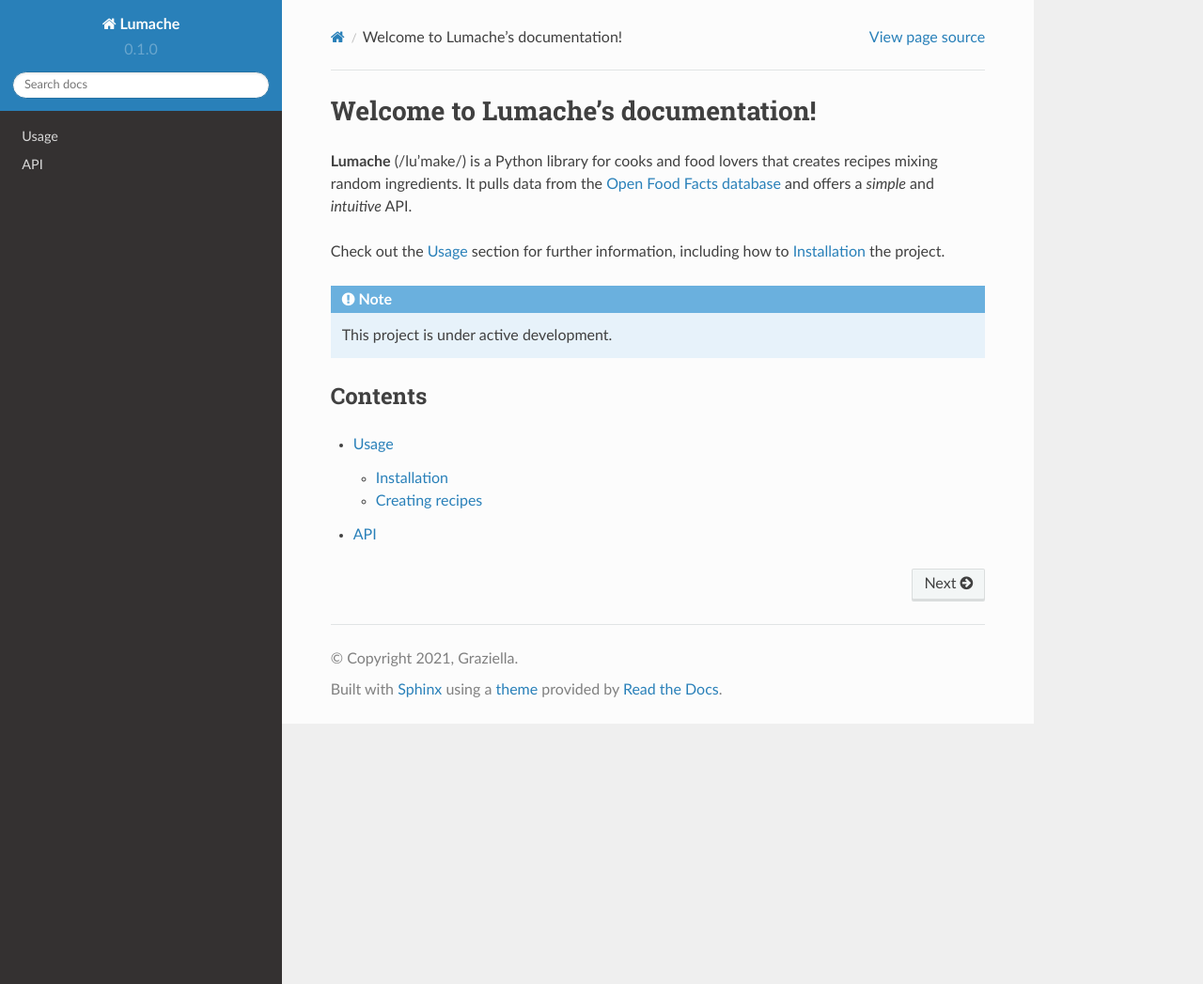
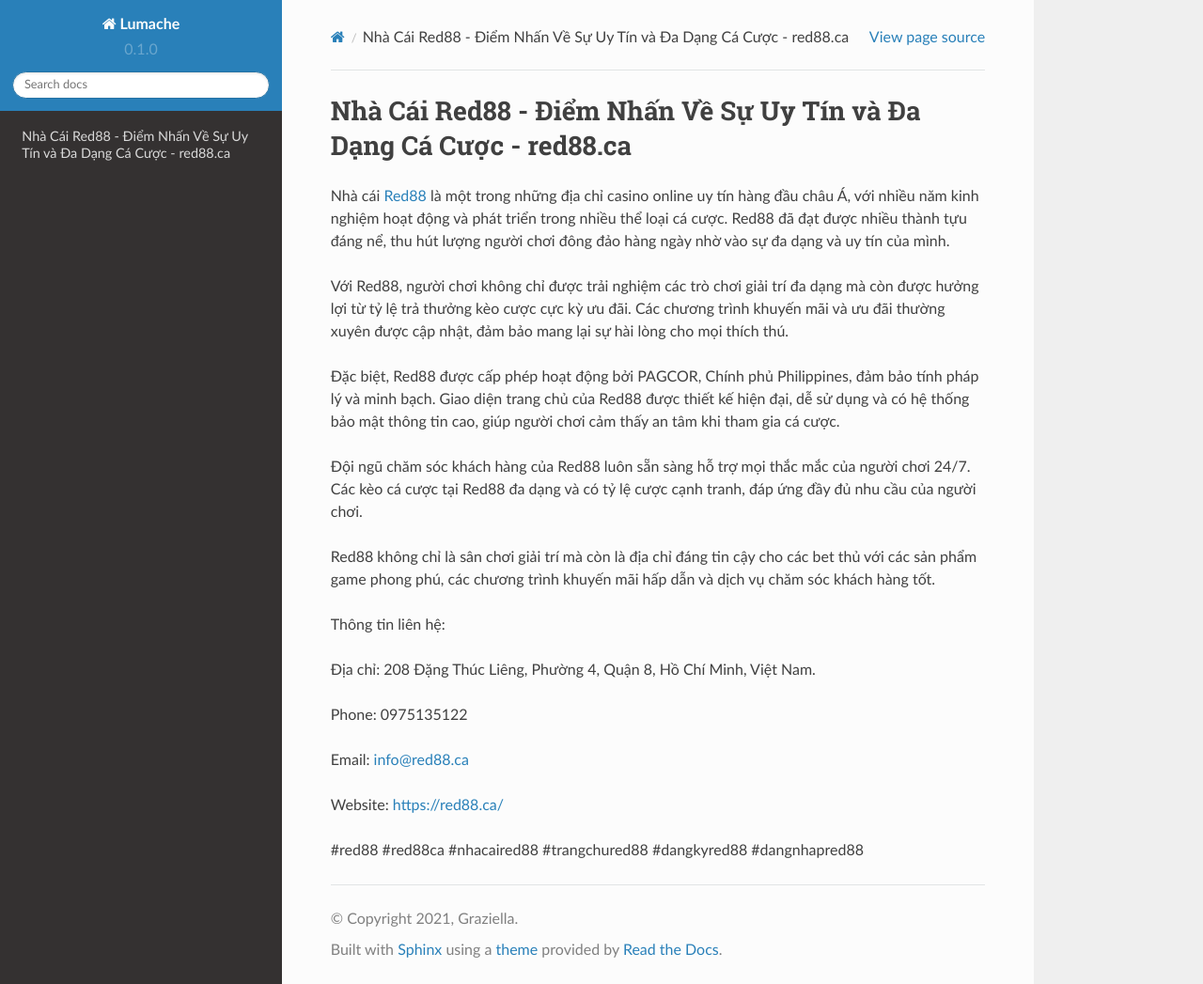
Before and after one commit to socialentity1/red88ca, a Sphinx documentation site: the page built from docs/source/index.rst, in a window 1280 px wide and 1047 px high. Shown: the whole window at 94% size. Built offline with Sphinx 7.4.7 and the Read the Docs theme 2.0.0, drawn with Linux system fonts in a browser that asks for light colours.

Commit message:
Update index.rst

```diff
--- a/docs/source/index.rst
+++ b/docs/source/index.rst
@@ -1,22 +1,24 @@
-Welcome to Lumache's documentation!
+Nhà Cái Red88 - Điểm Nhấn Về Sự Uy Tín và Đa Dạng Cá Cược - red88.ca
 ===================================
 
-**Lumache** (/lu'make/) is a Python library for cooks and food lovers
-that creates recipes mixing random ingredients.
-It pulls data from the `Open Food Facts database <https://world.openfoodfacts.org/>`_
-and offers a *simple* and *intuitive* API.
+Nhà cái `Red88 <https://red88.ca/>`_ là một trong những địa chỉ casino online uy tín hàng đầu châu Á, với nhiều năm kinh nghiệm hoạt động và phát triển trong nhiều thể loại cá cược. Red88 đã đạt được nhiều thành tựu đáng nể, thu hút lượng người chơi đông đảo hàng ngày nhờ vào sự đa dạng và uy tín của mình.
 
-Check out the :doc:`usage` section for further information, including
-how to :ref:`installation` the project.
+Với Red88, người chơi không chỉ được trải nghiệm các trò chơi giải trí đa dạng mà còn được hưởng lợi từ tỷ lệ trả thưởng kèo cược cực kỳ ưu đãi. Các chương trình khuyến mãi và ưu đãi thường xuyên được cập nhật, đảm bảo mang lại sự hài lòng cho mọi thích thú.
 
-.. note::
+Đặc biệt, Red88 được cấp phép hoạt động bởi PAGCOR, Chính phủ Philippines, đảm bảo tính pháp lý và minh bạch. Giao diện trang chủ của Red88 được thiết kế hiện đại, dễ sử dụng và có hệ thống bảo mật thông tin cao, giúp người chơi cảm thấy an tâm khi tham gia cá cược.
 
-   This project is under active development.
+Đội ngũ chăm sóc khách hàng của Red88 luôn sẵn sàng hỗ trợ mọi thắc mắc của người chơi 24/7. Các kèo cá cược tại Red88 đa dạng và có tỷ lệ cược cạnh tranh, đáp ứng đầy đủ nhu cầu của người chơi.
 
-Contents
---------
+Red88 không chỉ là sân chơi giải trí mà còn là địa chỉ đáng tin cậy cho các bet thủ với các sản phẩm game phong phú, các chương trình khuyến mãi hấp dẫn và dịch vụ chăm sóc khách hàng tốt.
 
-.. toctree::
+Thông tin liên hệ:
 
-   usage
-   api
+Địa chỉ: 208 Đặng Thúc Liêng, Phường 4, Quận 8, Hồ Chí Minh, Việt Nam.
+
+Phone: 0975135122
+
+Email: info@red88.ca
+
+Website: https://red88.ca/
+
+#red88 #red88ca #nhacaired88 #trangchured88 #dangkyred88 #dangnhapred88
```
